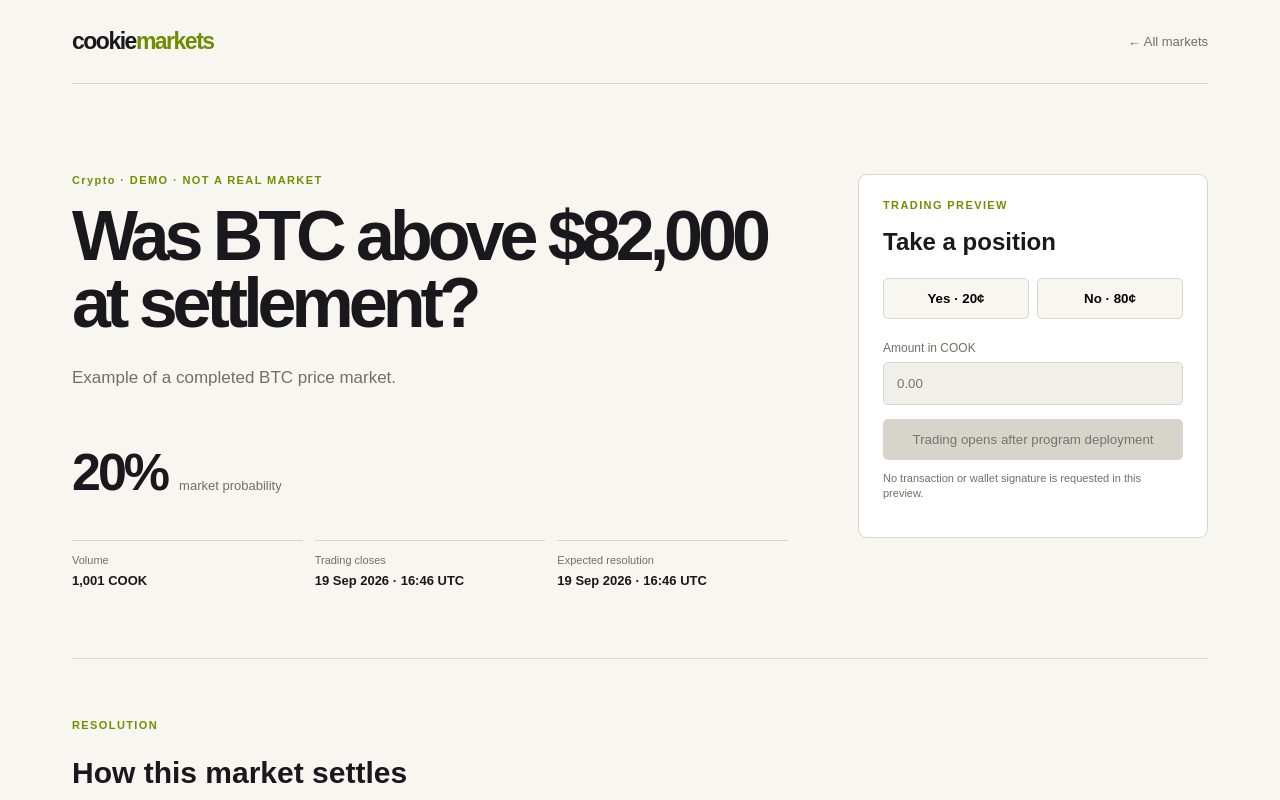
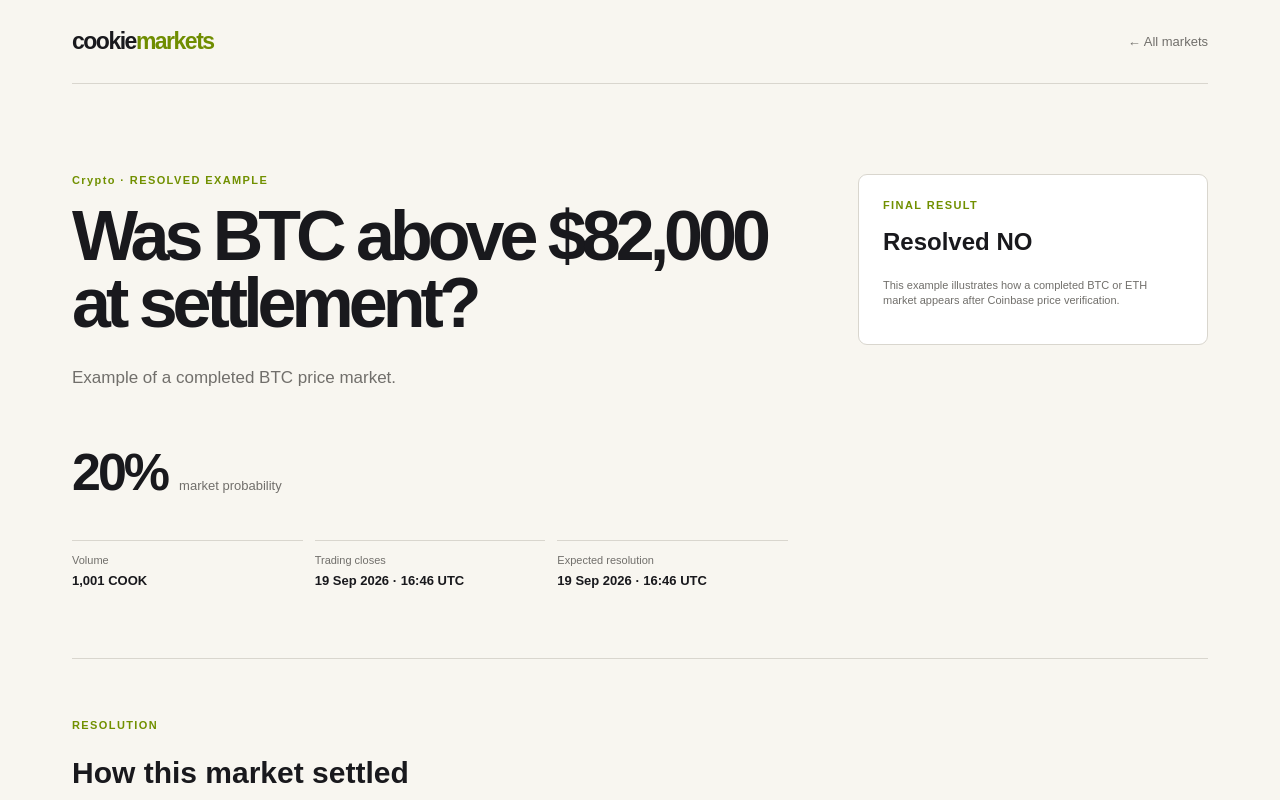
Before and after one commit to DrEsmaily/cookie-markets, a Next.js app: page /markets/btc-resolved-example in a window 1280 px wide. Shown: the top 800 px of the page. Built offline with nearby package versions, Linux system fonts and the light colour scheme; what @solana/web3.js would draw is missing.

Commit message:
fix: present resolved examples clearly

```diff
--- a/app/markets/[id]/page.tsx
+++ b/app/markets/[id]/page.tsx
@@ -1,7 +1,6 @@
 import Link from "next/link";
 import { notFound } from "next/navigation";
 import { featuredMarkets, formatCook, getMarket } from "@/lib/markets";
-import { PROTOCOL_LIMITS } from "@/lib/protocol";
 import { PublicKey } from "@solana/web3.js";
 import { OnchainMarketDetail } from "@/components/onchain-market-detail";
 
@@ -24,21 +23,18 @@ export default async function MarketPage({ params }: { params: Promise<{ id: str
       <nav><Link className="brand" href="/">cookie<span>markets</span></Link><Link className="back-link" href="/">← All markets</Link></nav>
       <section className="market-detail">
         <div className="detail-main">
-          <p className="eyebrow">{market.category} · DEMO · NOT A REAL MARKET</p>
+          <p className="eyebrow">{market.category} · RESOLVED EXAMPLE</p>
           <h1>{market.question}</h1>
           <p className="lede">{market.description}</p>
           <div className="probability"><strong>{market.yesPrice}%</strong><span>market probability</span></div>
           <div className="detail-stats"><div><span>Volume</span><strong>{formatCook(market.volumeCook)} COOK</strong></div><div><span>Trading closes</span><strong>{market.closesAt}</strong></div><div><span>Expected resolution</span><strong>{market.resolvesAt}</strong></div></div>
         </div>
-        <aside className="trade-panel">
-          <p className="eyebrow">TRADING PREVIEW</p><h2>Take a position</h2>
-          <div className="outcome-buttons"><button type="button">Yes · {market.yesPrice}¢</button><button type="button">No · {100 - market.yesPrice}¢</button></div>
-          <label>Amount in COOK<input type="text" placeholder="0.00" disabled /></label>
-          <button className="disabled-action" type="button" disabled>Trading opens after program deployment</button>
-          <p>No transaction or wallet signature is requested in this preview.</p>
+        <aside className="trade-panel resolved-example">
+          <p className="eyebrow">FINAL RESULT</p><h2>Resolved {market.outcome.toUpperCase()}</h2>
+          <p>This example illustrates how a completed BTC or ETH market appears after Coinbase price verification.</p>
         </aside>
       </section>
-      <section className="resolution-card"><p className="eyebrow">RESOLUTION</p><h2>How this market settles</h2><dl><div><dt>Source</dt><dd>{market.resolutionSource}</dd></div><div><dt>Rules</dt><dd>{market.resolutionRules}</dd></div><div><dt>Challenge window</dt><dd>{PROTOCOL_LIMITS.resolutionChallengeSeconds / 3600} hours before final settlement</dd></div></dl></section>
+      <section className="resolution-card"><p className="eyebrow">RESOLUTION</p><h2>How this market settled</h2><dl><div><dt>Source</dt><dd>{market.resolutionSource}</dd></div><div><dt>Rules</dt><dd>{market.resolutionRules}</dd></div><div><dt>Finalization</dt><dd>Finalized immediately after verified evidence was available.</dd></div></dl></section>
     </main>
   );
 }
--- a/lib/markets.ts
+++ b/lib/markets.ts
@@ -12,11 +12,12 @@ export type PredictionMarket = {
   yesPrice: number;
   volumeCook: number;
   status: "open" | "resolved";
+  outcome: MarketOutcome;
 };
 
 export const featuredMarkets: PredictionMarket[] = [
-  { id: "btc-resolved-example", question: "Was BTC above $82,000 at settlement?", description: "Example of a completed BTC price market.", category: "Crypto", closesAt: "19 Sep 2026 · 16:46 UTC", resolvesAt: "19 Sep 2026 · 16:46 UTC", resolutionSource: "Coinbase Exchange BTC-USD", resolutionRules: "Resolved No from the preceding completed Coinbase one-minute candle.", yesPrice: 20, volumeCook: 1001, status: "resolved" },
-  { id: "eth-resolved-example", question: "Was ETH under $4,500 at settlement?", description: "Example of a completed ETH price market.", category: "Crypto", closesAt: "19 Sep 2026 · 18:00 UTC", resolvesAt: "19 Sep 2026 · 18:00 UTC", resolutionSource: "Coinbase Exchange ETH-USD", resolutionRules: "Resolved Yes from the preceding completed Coinbase one-minute candle.", yesPrice: 73, volumeCook: 820, status: "resolved" }
+  { id: "btc-resolved-example", question: "Was BTC above $82,000 at settlement?", description: "Example of a completed BTC price market.", category: "Crypto", closesAt: "19 Sep 2026 · 16:46 UTC", resolvesAt: "19 Sep 2026 · 16:46 UTC", resolutionSource: "Coinbase Exchange BTC-USD", resolutionRules: "Resolved No from the preceding completed Coinbase one-minute candle.", yesPrice: 20, volumeCook: 1001, status: "resolved", outcome: "no" },
+  { id: "eth-resolved-example", question: "Was ETH under $4,500 at settlement?", description: "Example of a completed ETH price market.", category: "Crypto", closesAt: "19 Sep 2026 · 18:00 UTC", resolvesAt: "19 Sep 2026 · 18:00 UTC", resolutionSource: "Coinbase Exchange ETH-USD", resolutionRules: "Resolved Yes from the preceding completed Coinbase one-minute candle.", yesPrice: 73, volumeCook: 820, status: "resolved", outcome: "yes" }
 ];
 
 export function getMarket(id: string) {
```
